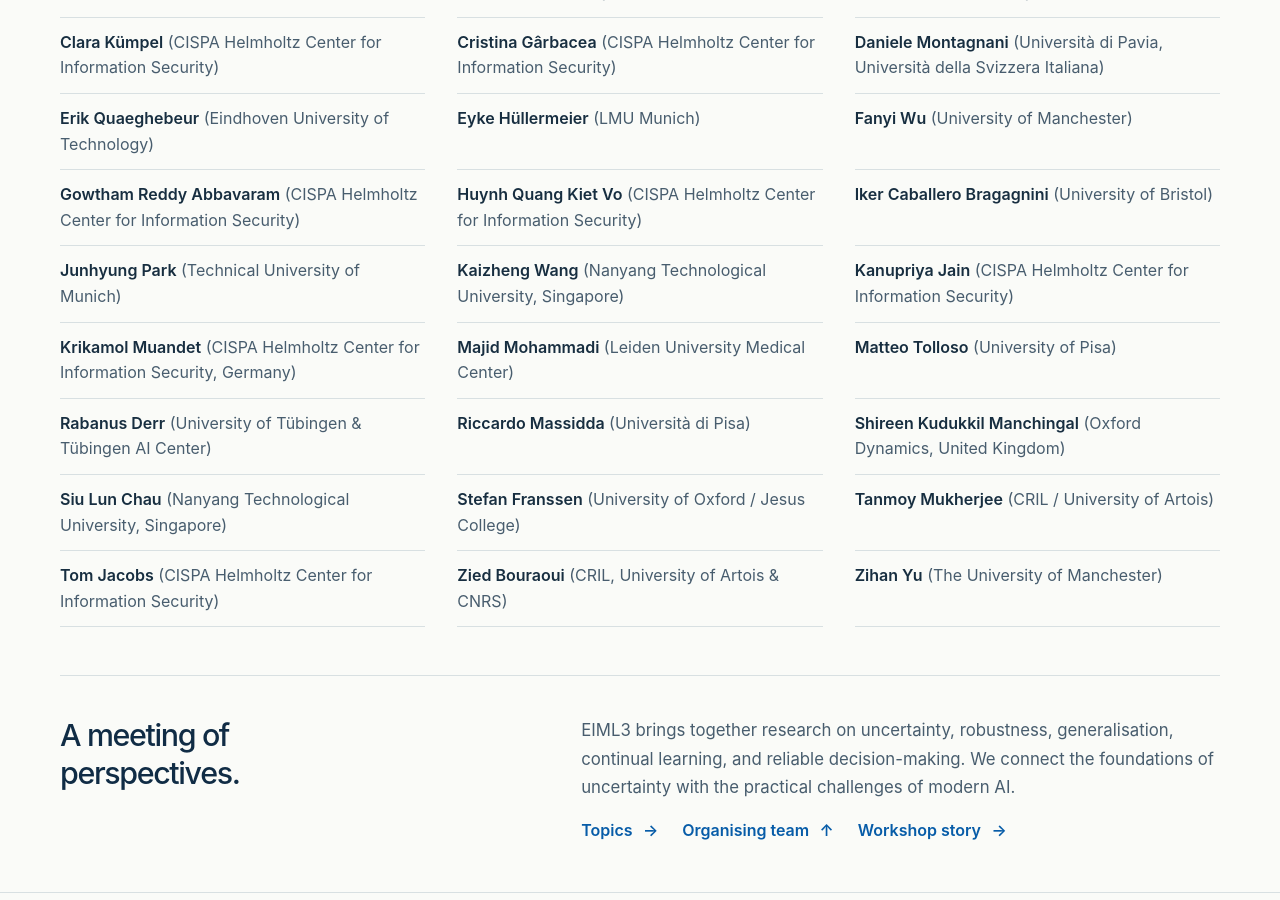
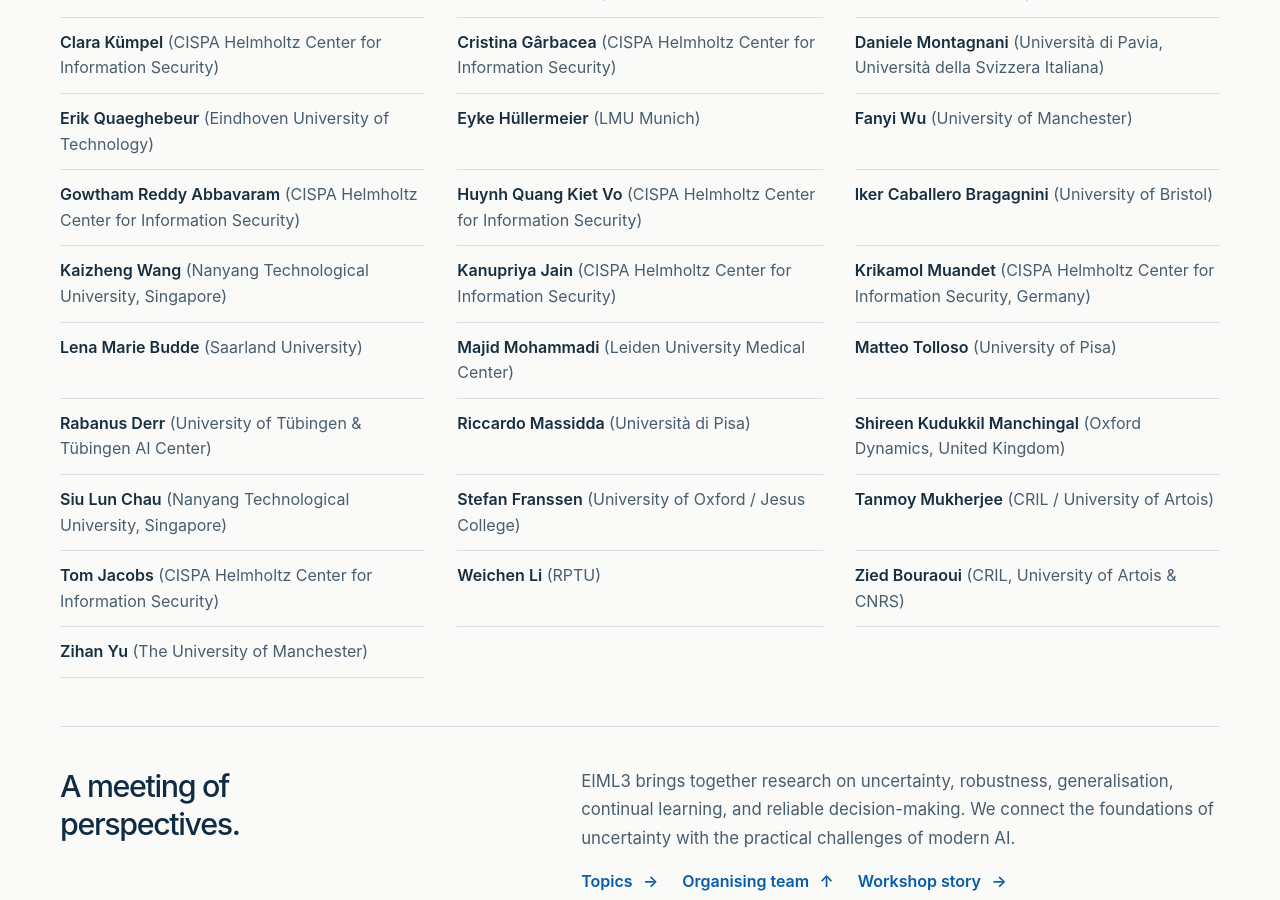
Before and after one commit to epistemic-intelligence-in-ml/epistemic-intelligence-in-ml.github.io, a Jekyll site: the page built from index.md, in a window 1280 px wide and 900 px high, scrolled down 3255 px. Built offline with Jekyll 4.4.1, drawn with Linux system fonts in a browser that asks for light colours.

Commit message:
Update participant roster with Lena Marie Budde and Weichen Li

```diff
--- a/_data/participants.yml
+++ b/_data/participants.yml
@@ -22,14 +22,14 @@
   affiliation: "CISPA Helmholtz Center for Information Security"
 - name: "Iker Caballero Bragagnini"
   affiliation: "University of Bristol"
-- name: "Junhyung Park"
-  affiliation: "Technical University of Munich"
 - name: "Kaizheng Wang"
   affiliation: "Nanyang Technological University, Singapore"
 - name: "Kanupriya Jain"
   affiliation: "CISPA Helmholtz Center for Information Security"
 - name: "Krikamol Muandet"
   affiliation: "CISPA Helmholtz Center for Information Security, Germany"
+- name: "Lena Marie Budde"
+  affiliation: "Saarland University"
 - name: "Majid Mohammadi"
   affiliation: "Leiden University Medical Center"
 - name: "Matteo Tolloso"
@@ -48,6 +48,8 @@
   affiliation: "CRIL / University of Artois"
 - name: "Tom Jacobs"
   affiliation: "CISPA Helmholtz Center for Information Security"
+- name: "Weichen Li"
+  affiliation: "RPTU"
 - name: "Zied Bouraoui"
   affiliation: "CRIL, University of Artois & CNRS"
 - name: "Zihan Yu"
```
Also changed, not shown: 2 other files.
